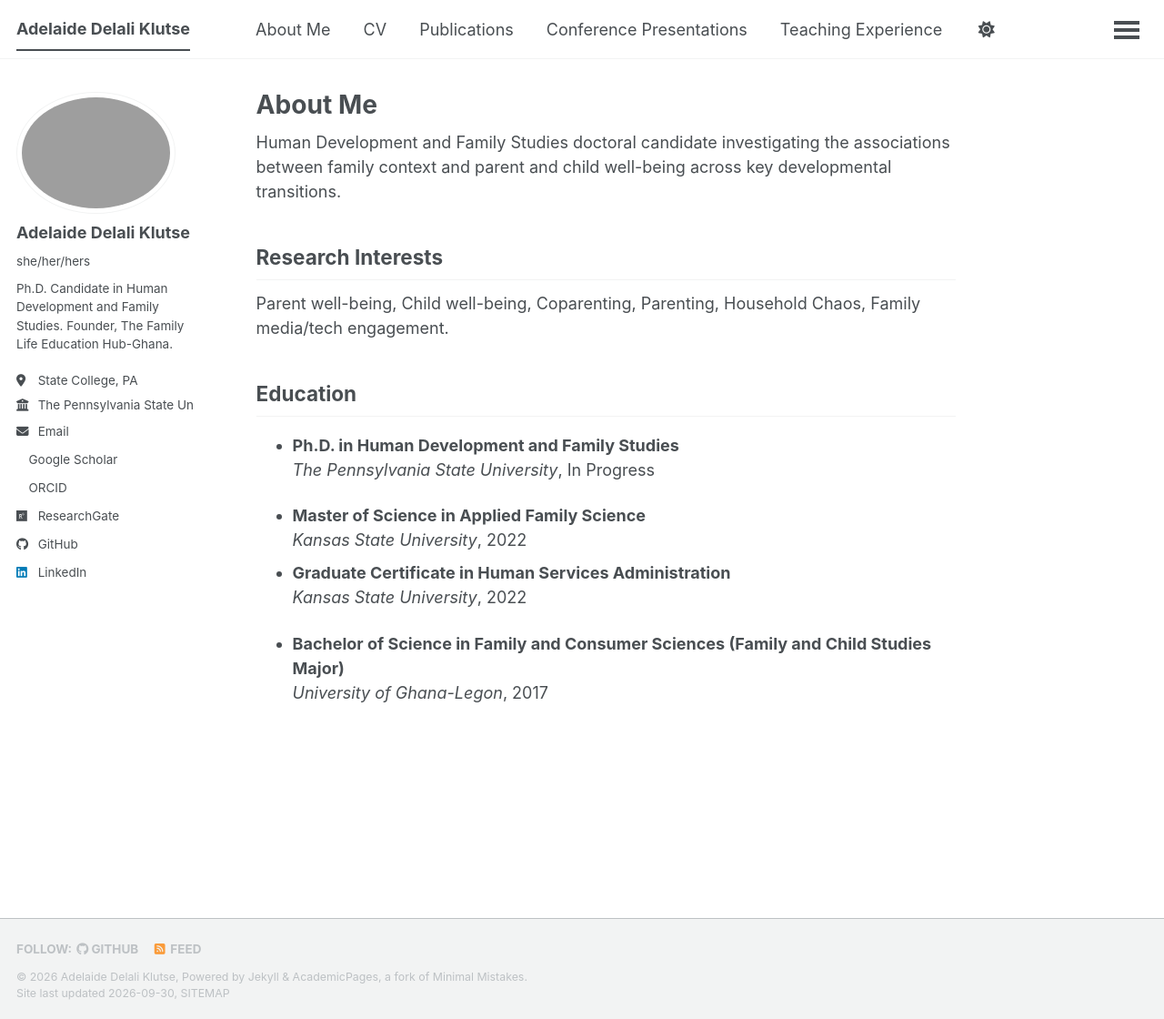
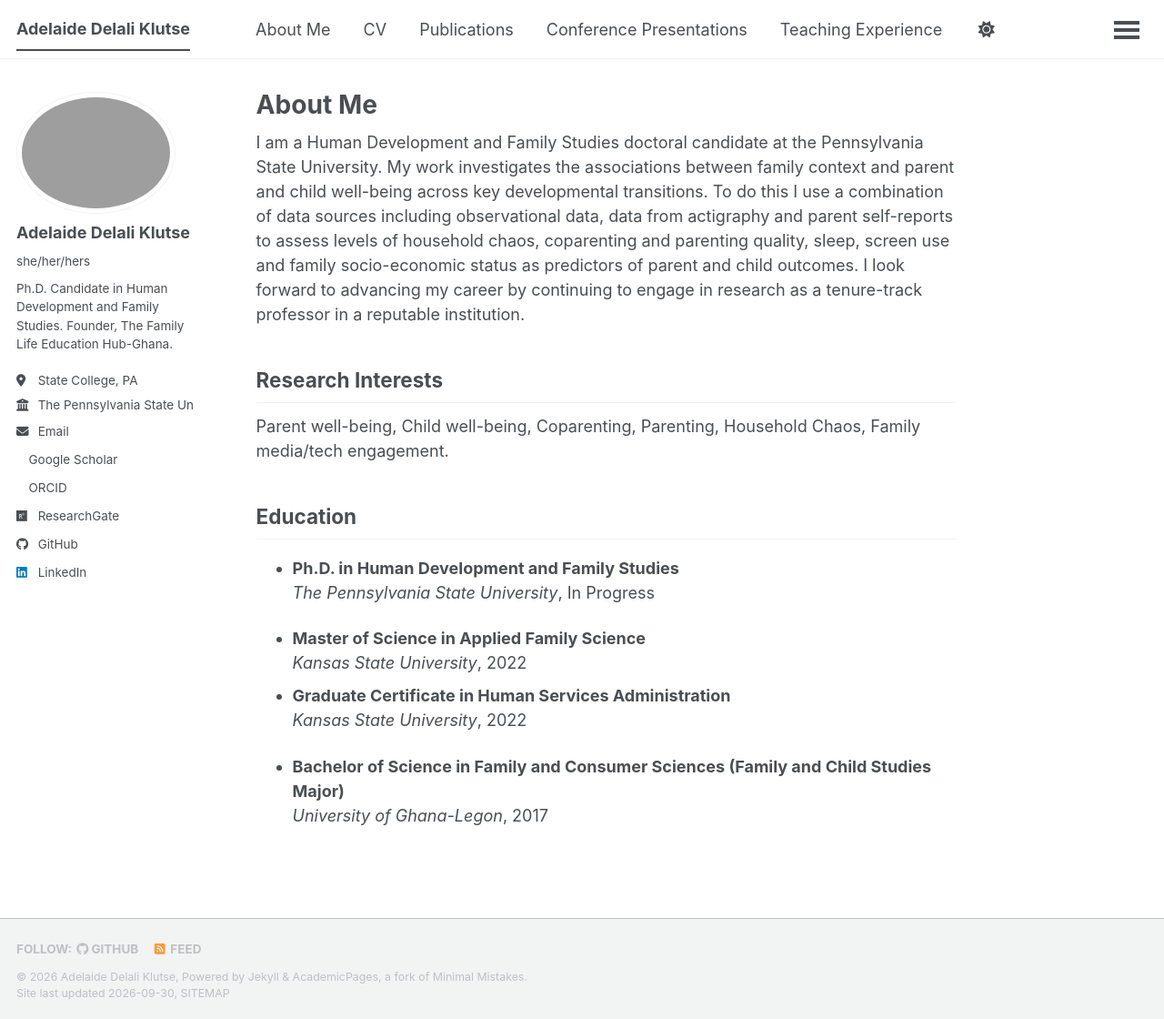
Before and after one commit to adklutse/adklutse.github.io, a Jekyll site: the page built from _pages/about.md, in a window 1280 px wide and 1120 px high. Shown: the whole window at 91% size. Built offline with Jekyll 4.4.1, drawn with Linux system fonts in a browser that asks for light colours; a style sheet for code colours, icons or effects is not loaded.

Commit message:
Update about.md

```diff
--- a/_pages/about.md
+++ b/_pages/about.md
@@ -6,7 +6,7 @@ redirect_from:
   - /about/
   - /about.html
 ---
-Human Development and Family Studies doctoral candidate investigating the associations between family context and parent and child well-being across key developmental transitions.
+I am a Human Development and Family Studies doctoral candidate at the Pennsylvania State University. My work investigates the associations between family context and parent and child well-being across key developmental transitions. To do this I use a combination of data sources including observational data, data from actigraphy and parent self-reports to assess levels of household chaos, coparenting and parenting quality, sleep, screen use and family socio-economic status as predictors of parent and child outcomes. I look forward to advancing my career by continuing to engage in research as a tenure-track professor in a reputable institution.
 ## Research Interests
 Parent well-being,
 Child well-being,
```
